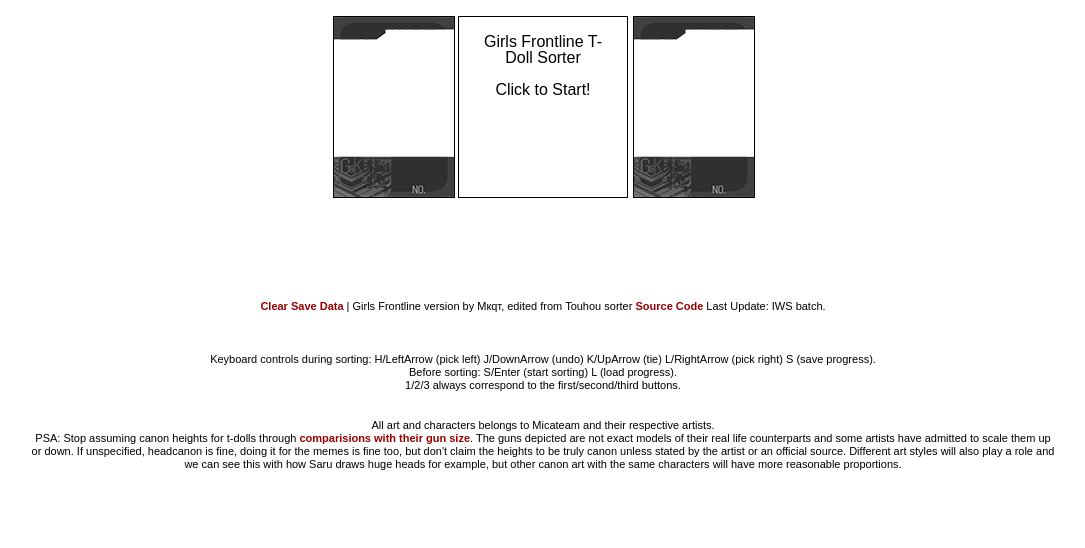
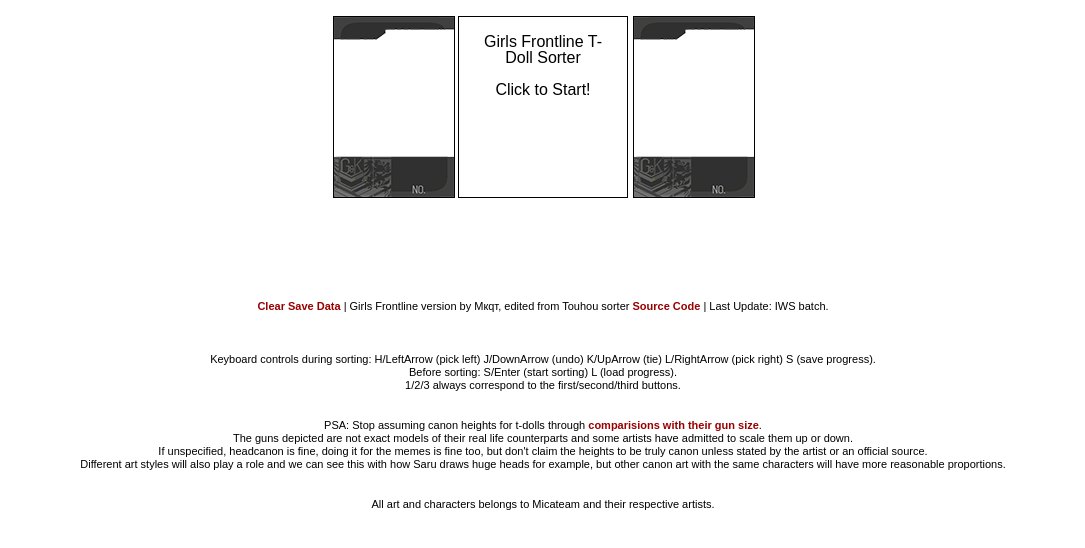
Before and after one commit to Esunnaxqt/T-Doll-Sort, a plain HTML site: page index.html in a window 1280 px wide. Shown: the whole page, without its empty margins (97-1182 px from the left). Drawn offline with Linux system fonts and the light colour scheme; a script that the page names is missing.

Commit message:
morer info

```diff
--- a/index.html
+++ b/index.html
@@ -61,7 +61,7 @@
 
     <div class="info">
         <a class="clearsave">Clear Save Data</a> | Girls Frontline version by Мкqт, edited from Touhou sorter <a href="https://github.com/execfera/charasort/">Source Code</a>
-		Last Update: IWS batch.
+		| Last Update: IWS batch.
         <br><br>
 
         <br><br>
@@ -72,8 +72,14 @@
 
         <br><br>
 
+
+		<p><b>PSA:</b> Stop assuming canon heights for t-dolls through <a href="https://my.mixtape.moe/ahuqmj.jpg">comparisions with their gun size</a>. </p>
+		<p>The guns depicted are not exact models of their real life counterparts and some artists have admitted to scale them up or down. </p>
+		<p>If unspecified, headcanon is fine, doing it for the memes is fine too, but don't claim the heights to be truly canon unless stated by the artist or an official source.</p>
+		<p>Different art styles will also play a role and we can see this with how Saru draws huge heads for example, but other canon art with the same characters will have more reasonable proportions.</p><br><br>
+
+
         <p>All art and characters belongs to Micateam and their respective artists.</p>
-		<p>PSA: Stop assuming canon heights for t-dolls through <a href="https://my.mixtape.moe/ahuqmj.jpg">comparisions with their gun size</a>. The guns depicted are not exact models of their real life counterparts and some artists have admitted to scale them up or down. If unspecified, headcanon is fine, doing it for the memes is fine too, but don't claim the heights to be truly canon unless stated by the artist or an official source. Different art styles will also play a role and we can see this with how Saru draws huge heads for example, but other canon art with the same characters will have more reasonable proportions.		</p>
 		</div>
 </div>
 </body>
```
